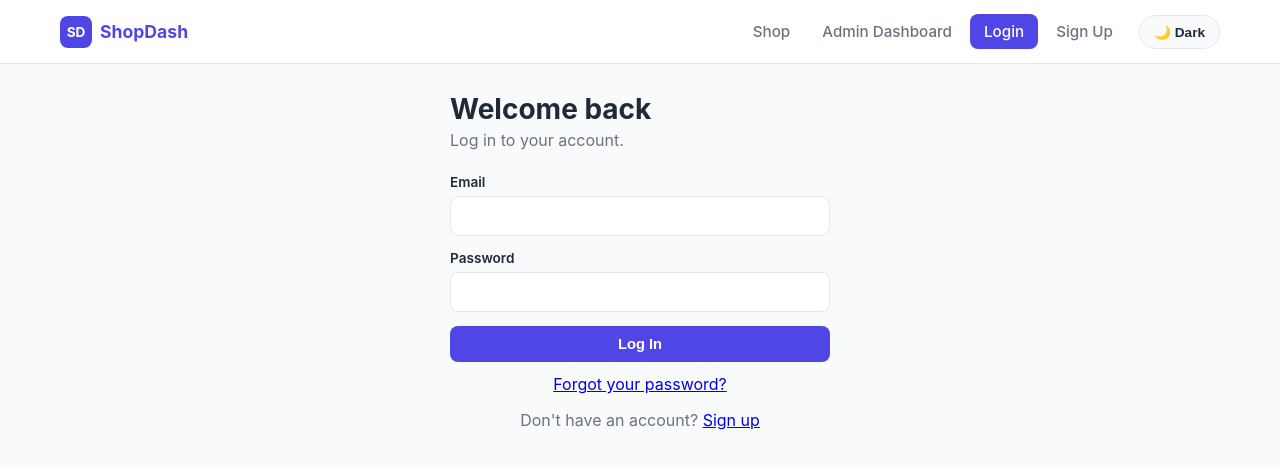
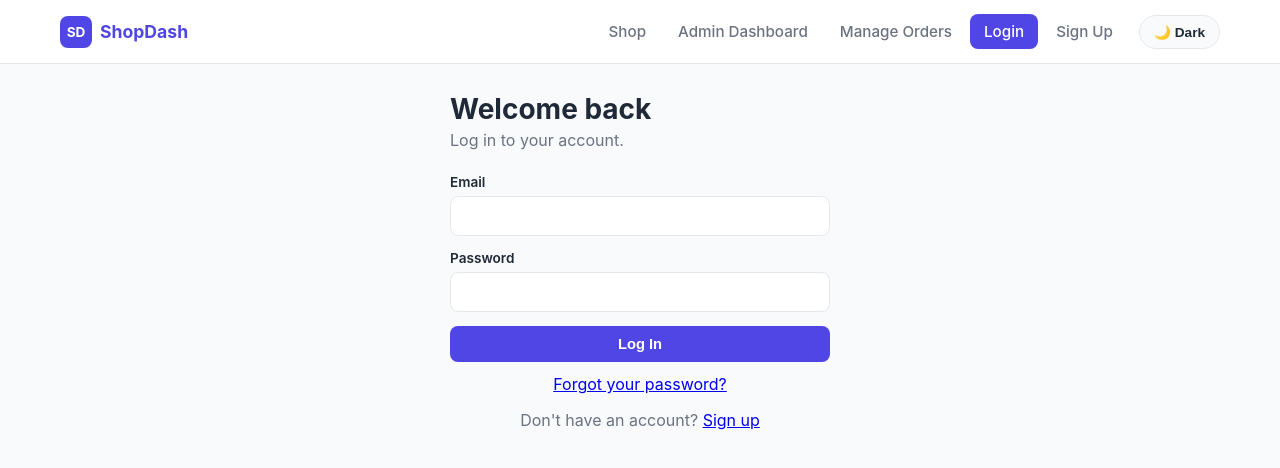
Before and after one commit to hussnainmughal123/Mern-e-commerce-, a React (Vite) app in the folder frontend/: page /login in a window 1280 px wide. Shown: the top 468 px of the page. Built offline with nearby package versions, Linux system fonts and the light colour scheme; no server answers.

Commit message:
Add 'Manage Orders' link to Navbar

```diff
--- a/frontend/src/components/Navbar.jsx
+++ b/frontend/src/components/Navbar.jsx
@@ -26,6 +26,9 @@ const Navbar = ({ theme, onToggleTheme, isLoggedIn, onLogout }) => {
             </NavLink>
             <NavLink to="/admin" className={({ isActive }) => (isActive ? 'active' : '')}>
               Admin Dashboard
+            </NavLink>
+            <NavLink to="/admin/orders" className={({ isActive }) => (isActive ? 'active' : '')}>
+              Manage Orders
             </NavLink>
             {isLoggedIn && (
               <>
```
